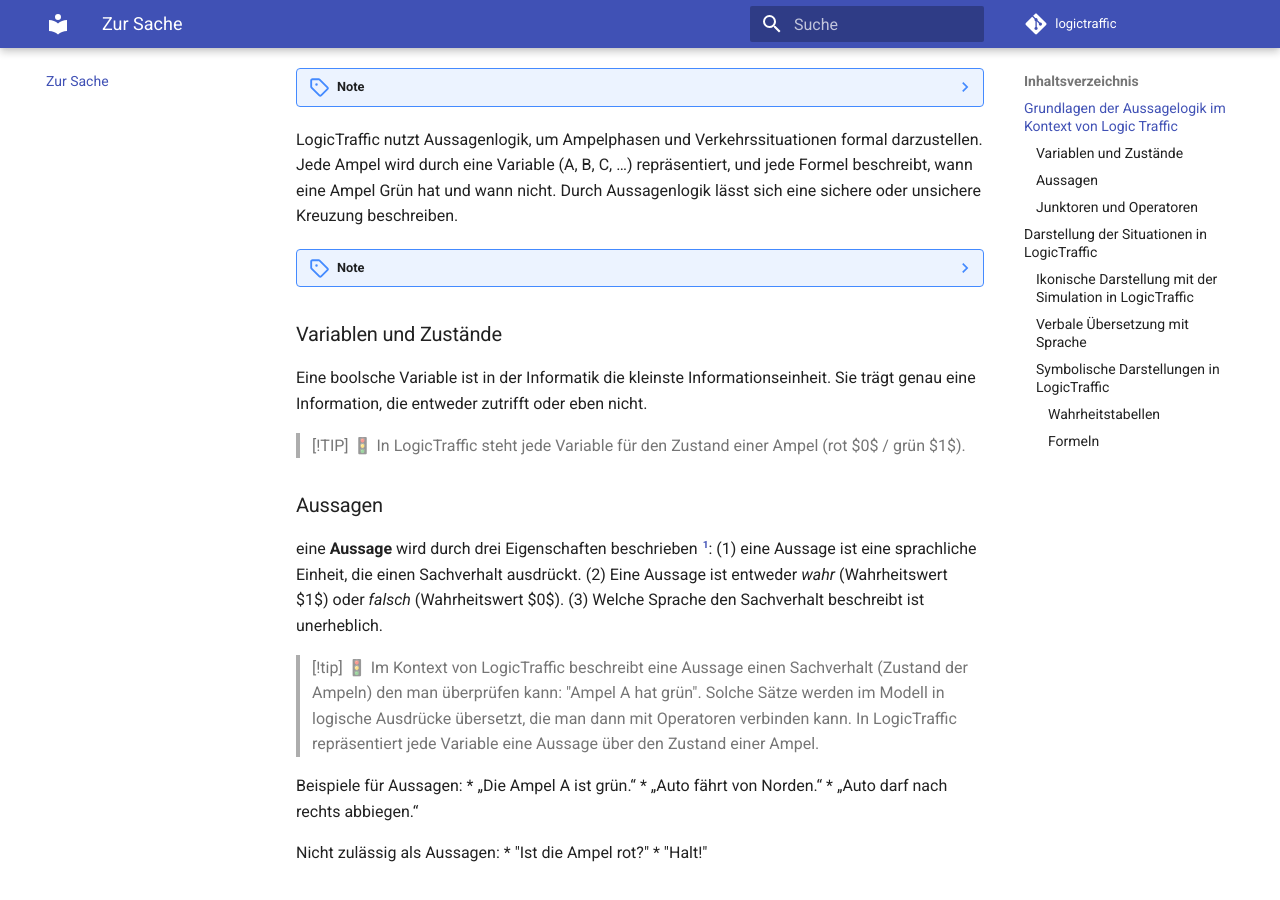
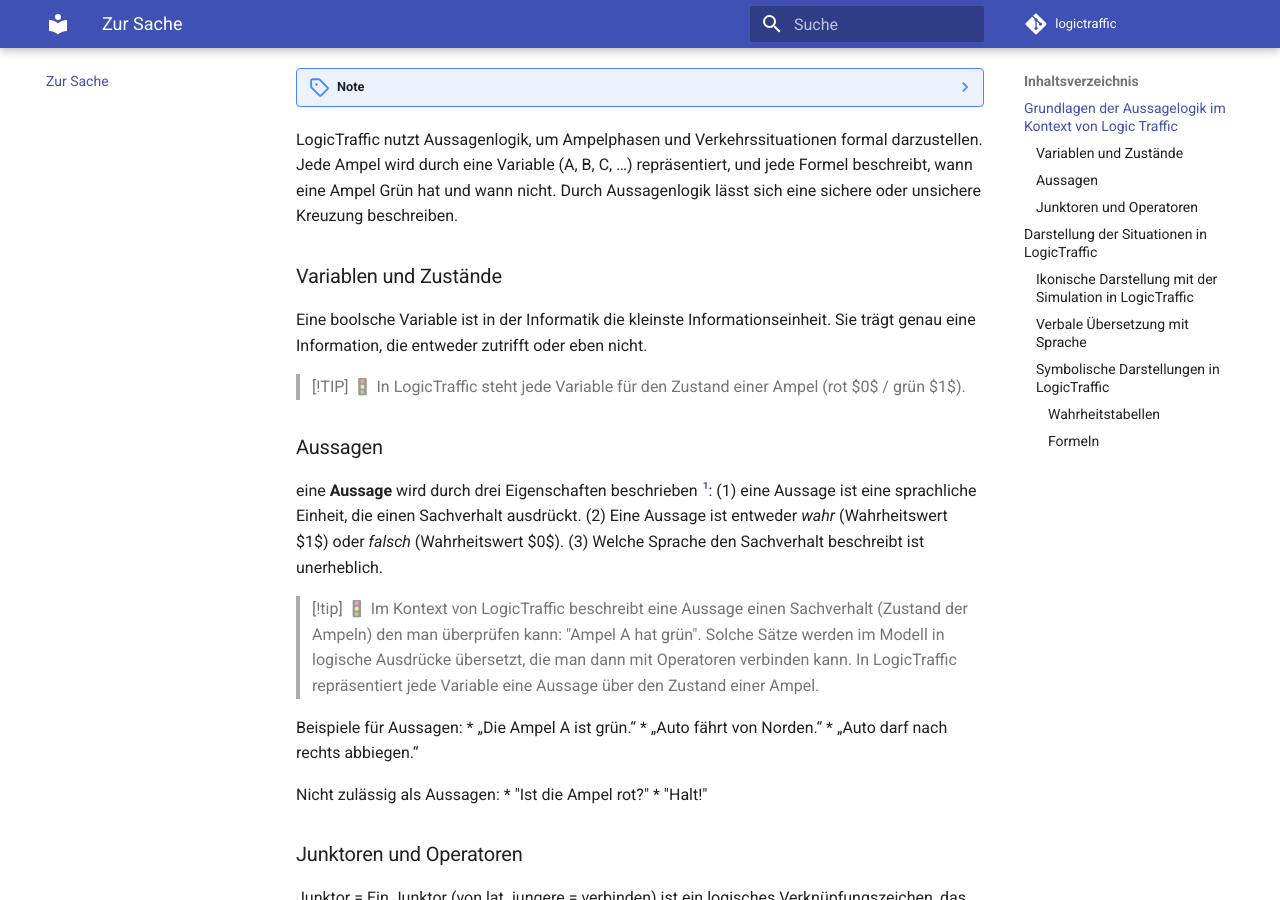
Before and after one commit to salomegolden/logictraffic, an MkDocs documentation site: the page built from docs/topic.md, in a window 1280 px wide and 900 px high, scrolled down 384 px. Built offline with MkDocs 1.6.1 and Material for MkDocs 9.7.7, drawn with Linux system fonts in a browser that asks for light colours; comment, search, counter and statistics services are not loaded.

Commit message:
Fix formatting and remove unnecessary note markers

```diff
--- a/docs/topic.md
+++ b/docs/topic.md
@@ -3,10 +3,7 @@
 In der Aussagelogik arbeiten wir mit Aussagen, denen eindeutig ein Wahrheitswert (_true_ oder _false_) zugeordnet werden kann. Für die informatische Umsetzung in Logic Traffic abstrahieren wir die Zustände der Ampelanlage (rot oder grün) auf binäre Werte. Wir arbeiten damit mit Aussagen wie "die Ampel ist grün". Dieser Satz kann nur **wahr** oder **falsch** sein – nichts dazwischen. Durch logische Operatoren wie UND, ODER oder NICHT lassen sich solche Aussagen kombinieren.
 
 ??? note
-   LogicTraffic nutzt Aussagenlogik, um Ampelphasen und Verkehrssituationen formal darzustellen.  Jede Ampel wird durch eine Variable (A, B, C, …) repräsentiert, und jede Formel beschreibt, wann eine Ampel Grün hat    und wann nicht. Durch Aussagenlogik lässt sich eine sichere oder unsichere Kreuzung beschreiben.
-
-??? note
-
+   LogicTraffic nutzt Aussagenlogik, um Ampelphasen und Verkehrssituationen formal darzustellen. Jede Ampel wird durch eine Variable (A, B, C, …) repräsentiert, und jede Formel beschreibt, wann eine Ampel Grün hat    und wann nicht. Durch Aussagenlogik lässt sich eine sichere oder unsichere Kreuzung beschreiben.
 
 ### Variablen und Zustände
 Eine boolsche Variable ist in der Informatik die kleinste Informationseinheit. Sie trägt genau eine Information, die entweder zutrifft oder eben nicht.
```
